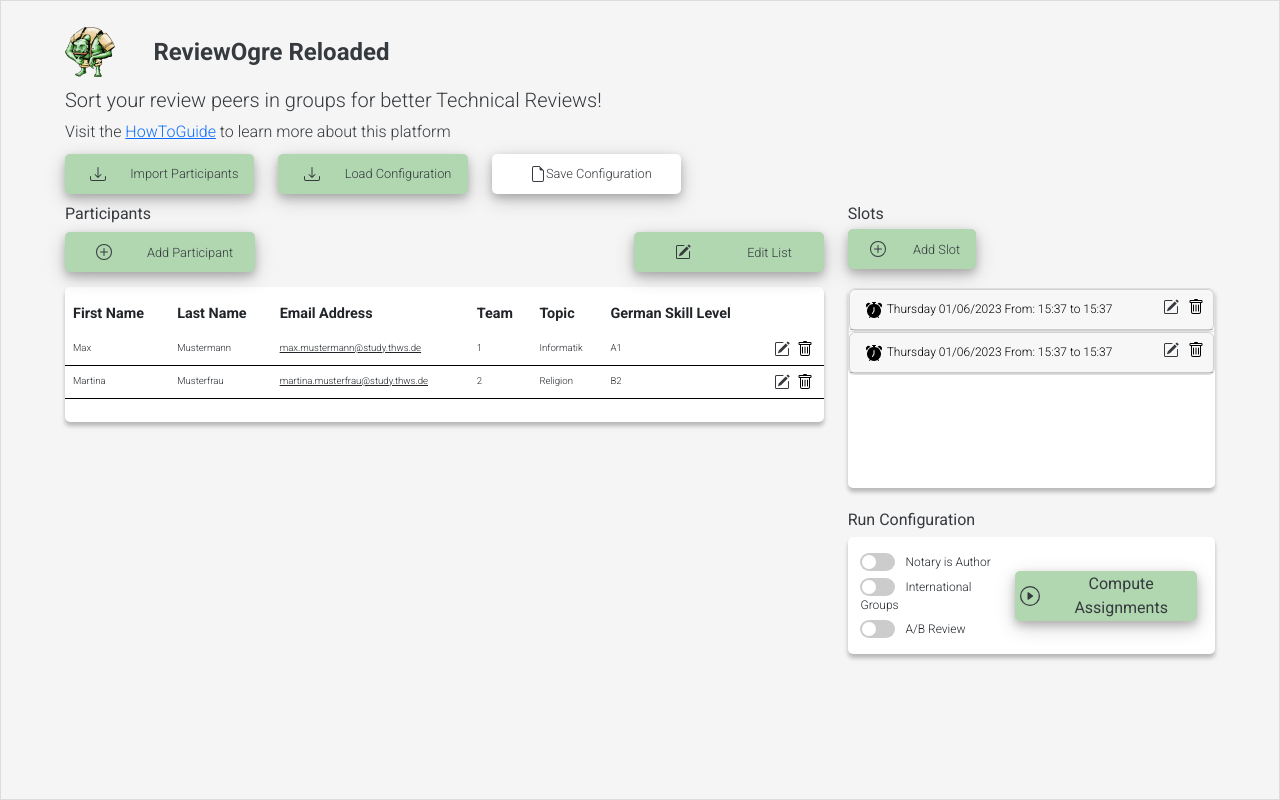
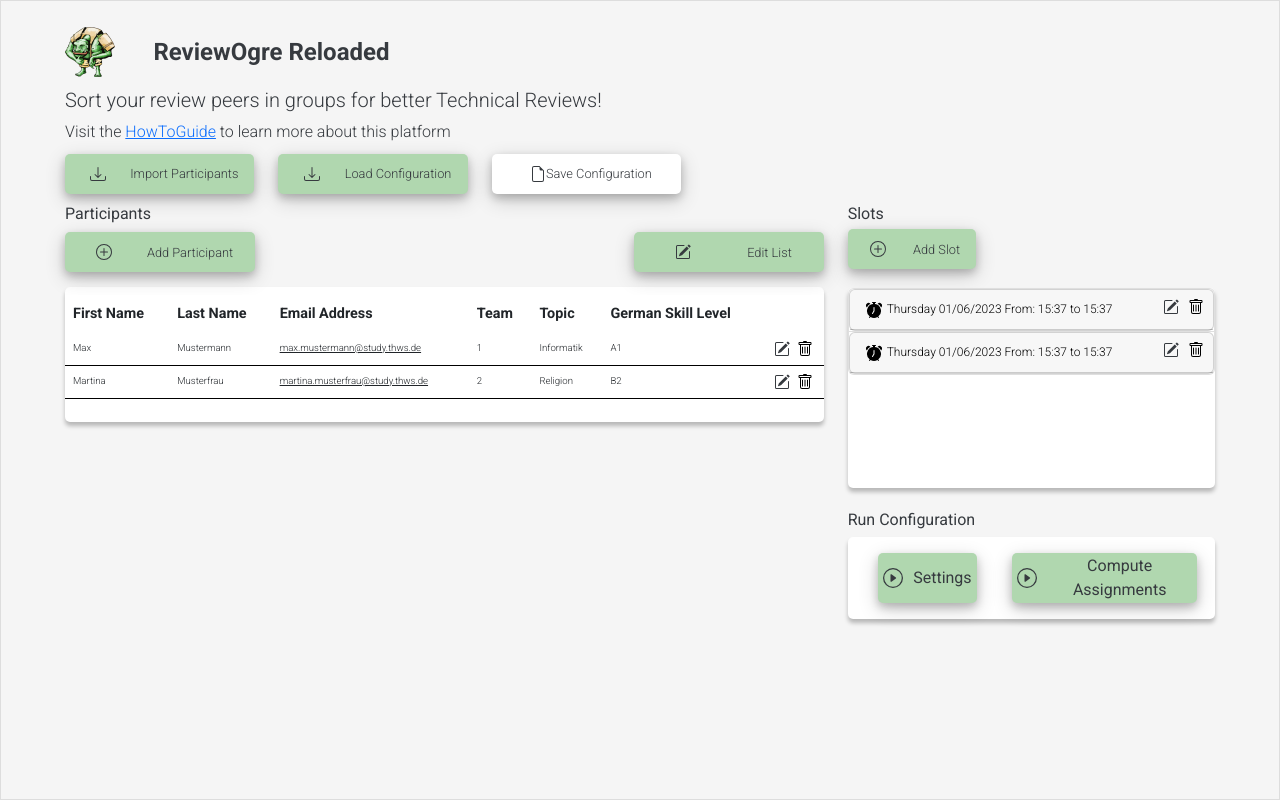
Before and after one commit to RichardWuensch/ReviewOgre, a React (Create React App) app: page / in a window 1280 px wide. Built offline with nearby package versions, Linux system fonts and the light colour scheme.

Commit message:
Frontend: Settings dialog for toggle switches (A/B Review, Notary is Author, International Groups)

```diff
--- a/src/components/window/mainPage/MainPage.js
+++ b/src/components/window/mainPage/MainPage.js
@@ -14,6 +14,7 @@ import ImportParticipants from '../../../api/ImportParticipants';
 import FailedCalculationModal from '../../modals/failedCalculationModal/FailedCalculationModal';
 import SuccessfulCalculationModal from '../../modals/successfulCalculationModal/SuccessfulCalculationModal';
 import DataImportCheckModal from '../../modals/dataImportCheckModal/DataImportCheckModal';
+import SettingsModal from '../../modals/settingsModal/SettingsModal';
 import ParticipantList from '../participantWindow/ParticipantWindow';
 import { useParticipants, useParticipantsDispatch } from '../context/ParticipantsContext';
 import { Button, Col, Image, Row } from 'react-bootstrap';
@@ -28,6 +29,7 @@ function MainPage () {
   const [showModalFailedCalculations, setShowModalFailedCalculations] = React.useState(false);
   const [showModalSuccessfulCalculations, setShowModalSuccessfulCalculations] = React.useState(false);
   const [showModalDataImportCheck, setShowModalDataImportCheck] = React.useState(false);
+  const [showModalSettings, setShowModalSettings] = React.useState(false);
   const [overwriteExistingDataEvent, setOverwriteExistingDataEvent] = React.useState(null);
   const [importDataWithSlots, setImportDataWithSlots] = React.useState(false);
   const participantsDispatch = useParticipantsDispatch();
@@ -79,6 +81,10 @@ function MainPage () {
     new StoreConfiguration(participants, roomSlots, authorIsNotary).runFileSave();
   }
 
+  function openSettings () {
+    setShowModalSettings(true);
+  }
+
   function addParticipantListToContext (list) {
     /* eslint-disable object-shorthand */
     for (const entry of list) {
@@ -123,12 +129,12 @@ function MainPage () {
     /* eslint-enable object-shorthand */
   }
 
-  function handleNotaryIsAuthorChange () {
+  /* function handleNotaryIsAuthorChange () {
     console.log('Notary is Author');
     // this logs can be used to check if the algo writes correct in context
     console.log(roomSlots);
     console.log(participants);
-  }
+  } */
 
   return (
         <div className={'main-page'}>
@@ -173,28 +179,11 @@ function MainPage () {
                     <div className={'setupWindow'}>
                         <h2 className={'title-subheadline'}>Run Configuration</h2>
                         <div className={'setupContainer'}>
-                            <div className={'radio-container'}>
-                                <div className={'setupItems'}>
-                                    <label className={'switch'}>
-                                        <input type="checkbox" aria-label={'Notary is author'} onClick={handleNotaryIsAuthorChange}/>
-                                        <span className={'slider round'}></span>
-                                    </label>
-                                    <span style={{ paddingLeft: 10 }}>Notary is Author</span>
-                                </div>
-                                <div className={'setupItems'}>
-                                    <label className={'switch'}>
-                                        <input type="checkbox" aria-label={'International Groups needed'} onClick={handleModeratorNotReviewerChange}/>
-                                        <span className={'slider round'}></span>
-                                    </label>
-                                    <span style={{ paddingLeft: 10 }}>International Groups</span>
-                                </div>
-                                <div className={'setupItems'} style={{ paddingBottom: '0' }}>
-                                    <label className={'switch'}>
-                                        <input type="checkbox" aria-label={'A/B-Reviews allowed'} onClick={handleABReviewChange}/>
-                                        <span className={'slider round'}></span>
-                                    </label>
-                                    <span style={{ paddingLeft: 10 }}>A/B Review</span>
-                                </div>
+                            <div className={'start-button-container'}>
+                                <Button variant={'light'} className="button-start" onClick={openSettings}>
+                                    <Image src={start} alt="startCalculation" height={20} width={20} />
+                                    <span className="button-start-text">Settings</span>
+                                </Button>
                             </div>
                             <div className={'start-button-container'}>
                                 <Button variant={'light'} className="button-start" onClick={runAlgorithm}>
@@ -234,6 +223,10 @@ function MainPage () {
                     textobject={ importDataWithSlots ? 'participants and slots' : 'participants' }
                     onHide={() => setShowModalDataImportCheck(false)}
                     onClose={() => setShowModalDataImportCheck(false)}/>
+                <SettingsModal
+                    show={showModalSettings}
+                    onHide={() => setShowModalSettings(false)}
+                    onClose={() => setShowModalSettings(false)}/>
 
                 {/* end */}
             </Row>
@@ -241,12 +234,12 @@ function MainPage () {
   );
 }
 
-function handleModeratorNotReviewerChange () {
+/* function handleModeratorNotReviewerChange () {
   console.log('Moderator not Reviewer');
 }
 
 function handleABReviewChange () {
   console.log('A/B Review');
-}
+} */
 
 export default MainPage;
```
Also changed, not shown: src/components/modals/settingsModal/SettingsModal.js (+6 -2 lines).
